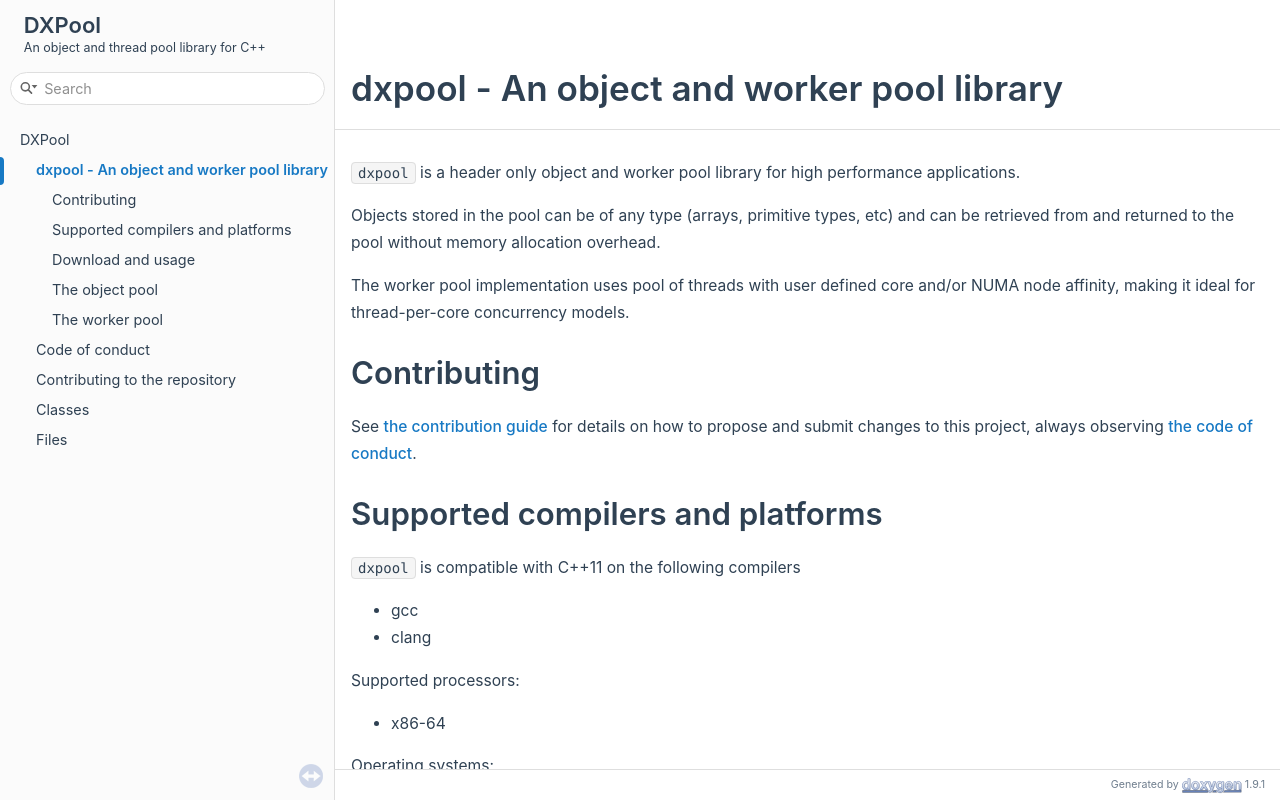
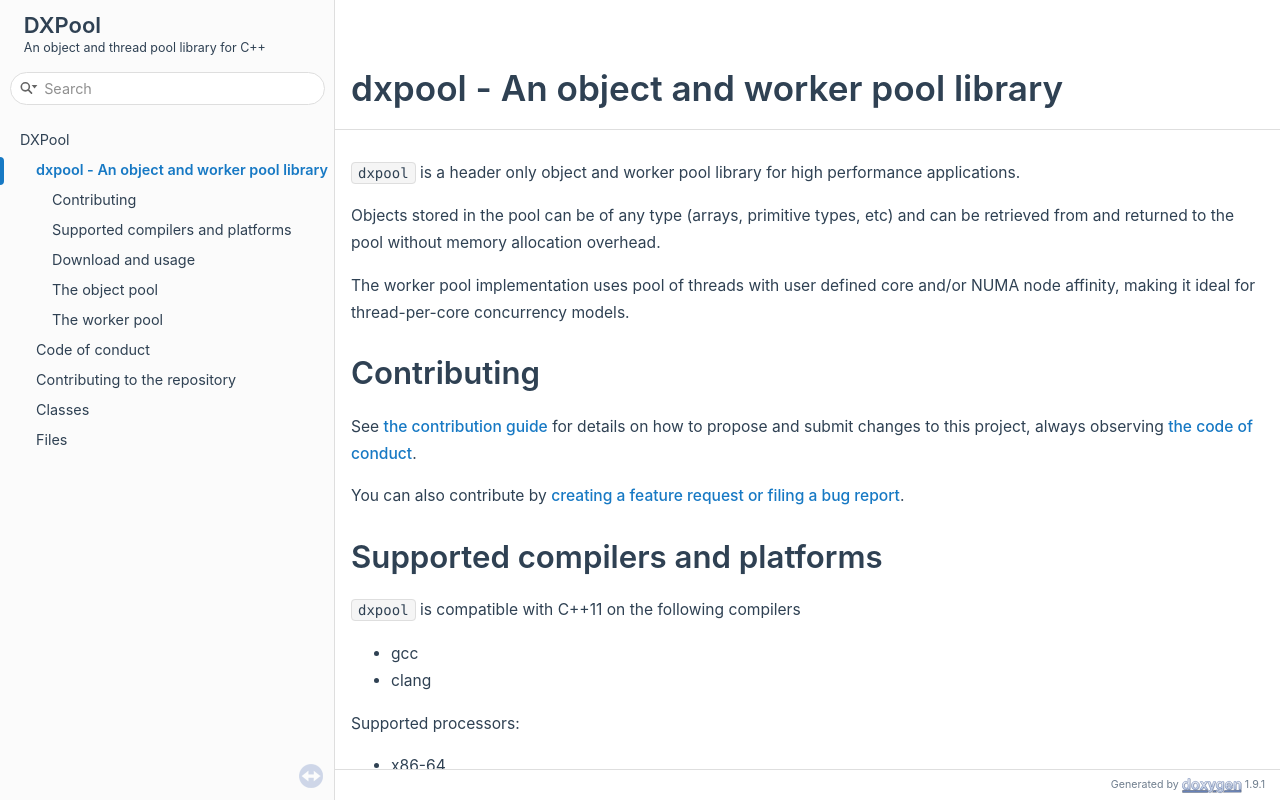
Before and after one commit to bignacio/dxpool, a plain HTML site: page index.html in a window 1280 px wide. Drawn offline with Linux system fonts and the light colour scheme.

Commit message:
Deploying to docs-gh-pages from @ bignacio/dxpool@f9d2d4e649515faf7a506147f1ddd6b5548a3d4b 🚀

```diff
--- a/index.html
+++ b/index.html
@@ -95,6 +95,7 @@ $(document).ready(function(){initNavTree('index.html',''); initResizable(); });
 <h1><a class="anchor" id="autotoc_md1"></a>
 Contributing</h1>
 <p>See <a class="el" href="d2/dc1/md_CONTRIBUTING.html">the contribution guide</a> for details on how to propose and submit changes to this project, always observing <a class="el" href="d3/d5c/md_CODE_OF_CONDUCT.html">the code of conduct</a>.</p>
+<p>You can also contribute by <a href="https://github.com/bignacio/dxpool/issues">creating a feature request or filing a bug report</a>.</p>
 <h1><a class="anchor" id="autotoc_md2"></a>
 Supported compilers and platforms</h1>
 <p><code>dxpool</code> is compatible with C++11 on the following compilers</p><ul>
```
